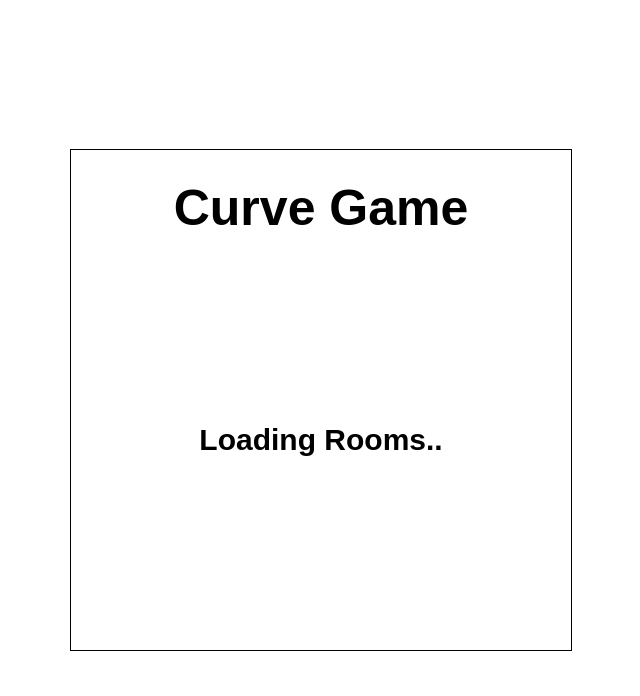
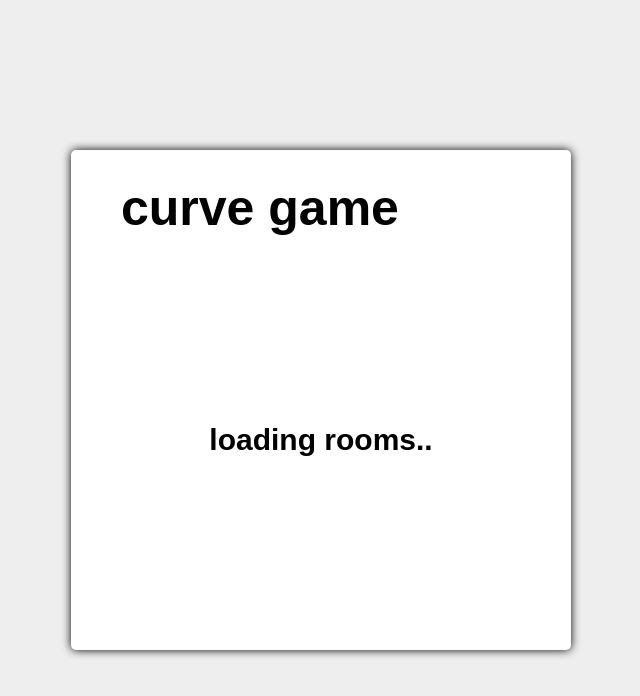
Before and after one commit to conradlempert/curvegame, a website built with Vite: page index.html in a window 1280 px wide. Shown: the whole page, without its empty margins (319-959 px from the left). Built offline with nearby package versions, Linux system fonts and the light colour scheme; files whose address does not match are found by name.

Commit message:
improve game style

```diff
--- a/config.ts
+++ b/config.ts
@@ -3,7 +3,7 @@ export default class Config {
   // Dev: server = 3000, client = 5173
   public static serverPort = 3000;
   public static clientDevPort = 5173;
-  public static serverSize = 10;
+  public static serverSize = 1;
   public static turningSpeed = 0.05;
   public static drivingSpeed = 2;
 }
--- a/index.html
+++ b/index.html
@@ -1,12 +1,12 @@
 <!doctype html>
 <html lang="en">
   <head>
-    <title>Socket.IO chat</title>
+    <title>curve game</title>
     <meta name="viewport" content="width=device-width, initial-scale=1.0" />
   </head>
   <body>
     <div class="canvas-container">
-      <canvas style="border:1px solid black;" id="canvas1" height="500" width="500">Nop</canvas>
+      <canvas id="canvas1" height="500" width="500">Nop</canvas>
     </div>
     <script src="https://cdn.socket.io/4.8.1/socket.io.min.js" integrity="sha384-mkQ3/7FUtcGyoppY6bz/PORYoGqOl7/aSUMn2ymDOJcapfS6PHqxhRTMh1RR0Q6+" crossorigin="anonymous"></script>
     <script type="module" src="/src/main.ts"></script>
--- a/server.ts
+++ b/server.ts
@@ -107,7 +107,7 @@ function giveFullInfo(): void {
 
 function initializeRooms(): void {
   rooms.length = 0; // empties the array
-  for (var i = 0; i < 10; i++) {
+  for (var i = 0; i < Config.serverSize; i++) {
     rooms[i] = new Room(i);
   }
 }
--- a/src/main.ts
+++ b/src/main.ts
@@ -31,8 +31,8 @@ function initCanvas() {
   canvas.addEventListener("click", click);
   socket.emit("reqInfo", "");
   context = canvas.getContext("2d")!;
-  headLineText("Curve Game", "black");
-  smallText("Loading Rooms..", "black");
+  headLineText("curve game", "black");
+  smallText("loading rooms..", "black");
 }
 
 for (var i = 0; i < 200; i++) {
@@ -80,9 +80,9 @@ socket.on("resInfo", function (msg: IRoomsOverviewInfo): void {
 function headLineText(txt: string, color: string): void {
   context.fillStyle = color;
   context.font = "bold 50px sans-serif";
-  context.textAlign = "center";
+  context.textAlign = "left";
   context.clearRect(0, 50, 500, 50);
-  context.fillText(txt, 250, 75);
+  context.fillText(txt, 50, 75);
 }
 
 function smallText(txt: string, color: string): void {
@@ -102,7 +102,7 @@ function drawGrid(txtArray: string[]): void {
     var oy = Math.floor(i / 4) * 125 + 125;
     context.fillRect(ox, oy, 75, 75);
     context.clearRect(ox + 5, oy + 5, 65, 65);
-    context.fillText(txtArray[i], ox + 38, oy + 38);
+    context.fillText("play", ox + 38, oy + 38);
   }
 }
 
--- a/src/style.css
+++ b/src/style.css
@@ -1,5 +1,5 @@
 * { margin: 0; padding: 0; box-sizing: border-box; }
-body { font: 13px Helvetica, Arial; }
+body { font: 13px Helvetica, Arial; background-color: #eee; }
 form { background: #000; padding: 3px; position: fixed; bottom: 0; width: 100%; }
 #m { border: 0; padding: 10px; width: 90%; margin-right: .5%; }
 #sender { width: 9%; background: rgb(130, 224, 255); border: none; padding: 10px; }
@@ -12,3 +12,8 @@ form { background: #000; padding: 3px; position: fixed; bottom: 0; width: 100%;
   align-items: center;
   height: 100vh;
 }
+#canvas1 {
+  background-color: white;
+  box-shadow: 0px 0px 10px 0px #000000;
+  border-radius: 5px;
+}
```
